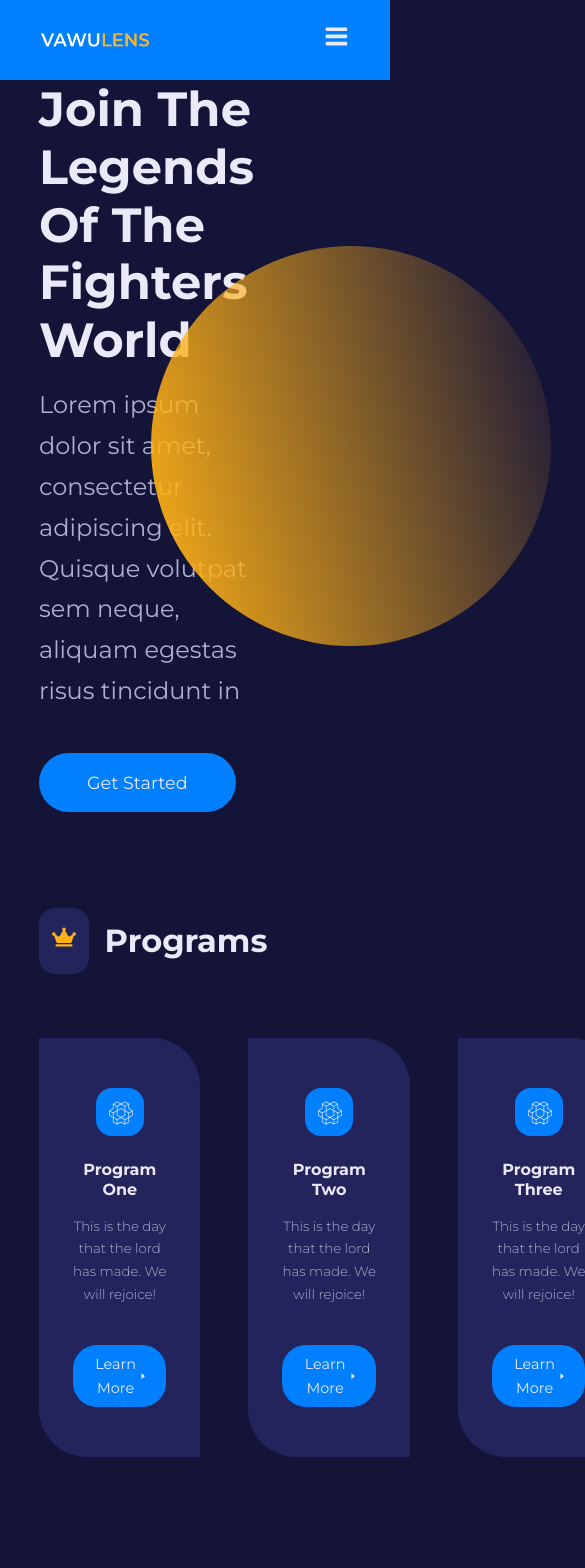
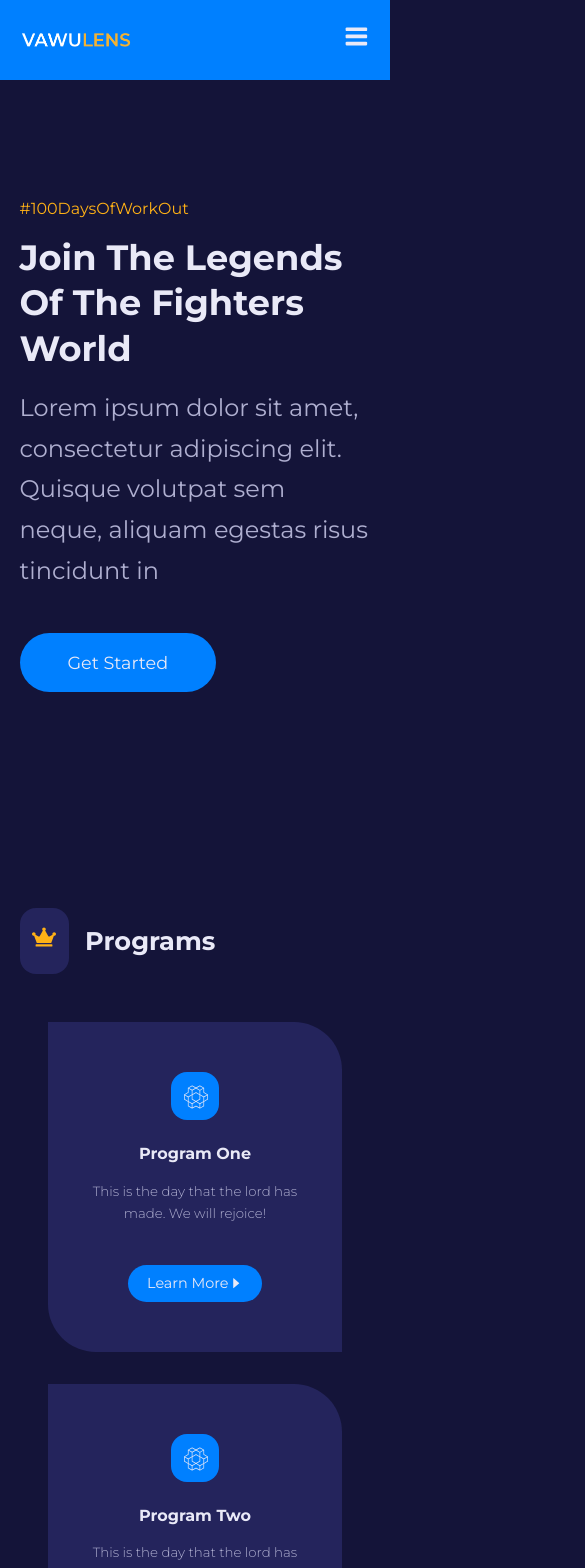
Before and after one commit to Antonio-74/VawulensProject, a React (Create React App) app in the folder vawulens/: page / in a window 390 px wide. Shown: the top 1568 px of the page, 585 px wide, since content can reach past the window. Built offline with nearby package versions, Linux system fonts and the light colour scheme.

Commit message:
Home and General media queries added

```diff
--- a/vawulens/src/index.css
+++ b/vawulens/src/index.css
@@ -156,3 +156,26 @@
     display: block;
     font-weight: 300;
 }
+
+/* MEDIA QUERIES (medium screens) */
+@media screen and (max-width: 1024px) {
+    .container {
+        width: var(--container-width-md);
+    }
+
+    h1 {
+        font-size: 2rem;
+    }
+
+    h2 {
+        font-size: 1.6rem;
+    }
+}
+
+/* MEDIA QUERIES (small screens) */
+@media screen and (max-width: 600px) {
+    h1 {
+        font-size: 2.2rem;
+        line-height: 1.3;
+    }
+}
--- a/vawulens/src/pages/home/home.css
+++ b/vawulens/src/pages/home/home.css
@@ -272,3 +272,126 @@
     border-top: 2px solid var(--color-primary-variant);
     margin-top: 5rem;
 }
+
+/* MEDIA QUERIES (medium screens) */
+@media screen and (max-width: 1024px) {
+    /* MAIN HEADER */
+    .main__header {
+        height: fit-content;
+        padding: 12rem 0;
+    }
+
+    .main__header-container {
+        gap: 0;
+    }
+
+    .main__header-circle {
+        width: 16rem;
+        height: 16rem;
+    }
+
+    /* PROGRAMS */
+    .programs__wrapper {
+        grid-template-columns: 1fr 1fr;
+    }
+
+    /* VALUES */
+    .values__container {
+        grid-template-columns: 1fr;
+        justify-content: center;
+        gap: 4rem;
+    }
+
+    .values__wrapper {
+        gap: 4rem 3rem;
+    }
+
+    .values__left {
+        display: none;
+    }
+
+    /* FAQs */
+    .faqs__wrapper {
+        grid-template-columns: 1fr;
+    }
+
+    /* TESTIMONIALS */
+    .testimonials {
+        width: 75%;
+    }
+
+    /* FOOTER */
+    .footer__container {
+        grid-template-columns: 1fr 1fr;
+        gap: 4rem;
+    }
+}
+
+/* MEDIA QUERIES (small screens) */
+@media screen and (max-width: 600px) {
+    /* MAIN HEADER */
+    .main__header {
+        margin-top: 0;
+        padding: 12rem 0 0;
+        height: 100vh;
+    }
+
+    .main__header-image, .main__header-circle {
+        display: none;
+    }
+
+    .main__header-container {
+        grid-template-columns: 1fr;
+    }
+
+    /* PROGRAMS */
+    .programs__wrapper {
+        grid-template-columns: 1fr;
+        gap: 2rem;
+        margin-top: 3rem;
+    }
+
+    .programs__program {
+        width: 84%;
+        margin: 0 auto;
+    }
+
+    /* VALUES */
+    .values__wrapper {
+        grid-template-columns: 1fr;
+    }
+
+    .card.values__value {
+        width: 84%;
+        margin-inline: auto;
+    }
+
+    /* FAQS */
+    .faqs__wrapper {
+        gap: 1rem;
+        margin-top: 3rem;
+    }
+
+    /* TESTIMONIALS */
+    .testimonials {
+        width: 100%;
+    }
+
+    /* FOOTER */
+    footer {
+        margin-top: 7rem;
+    }
+
+    .footer__container {
+        grid-template-columns: 1fr;
+        gap: 3rem;
+    }
+
+    .footer__container article {
+        align-items: center;
+    }
+
+    .footer__container article p {
+        text-align: center;
+    }
+}
```
